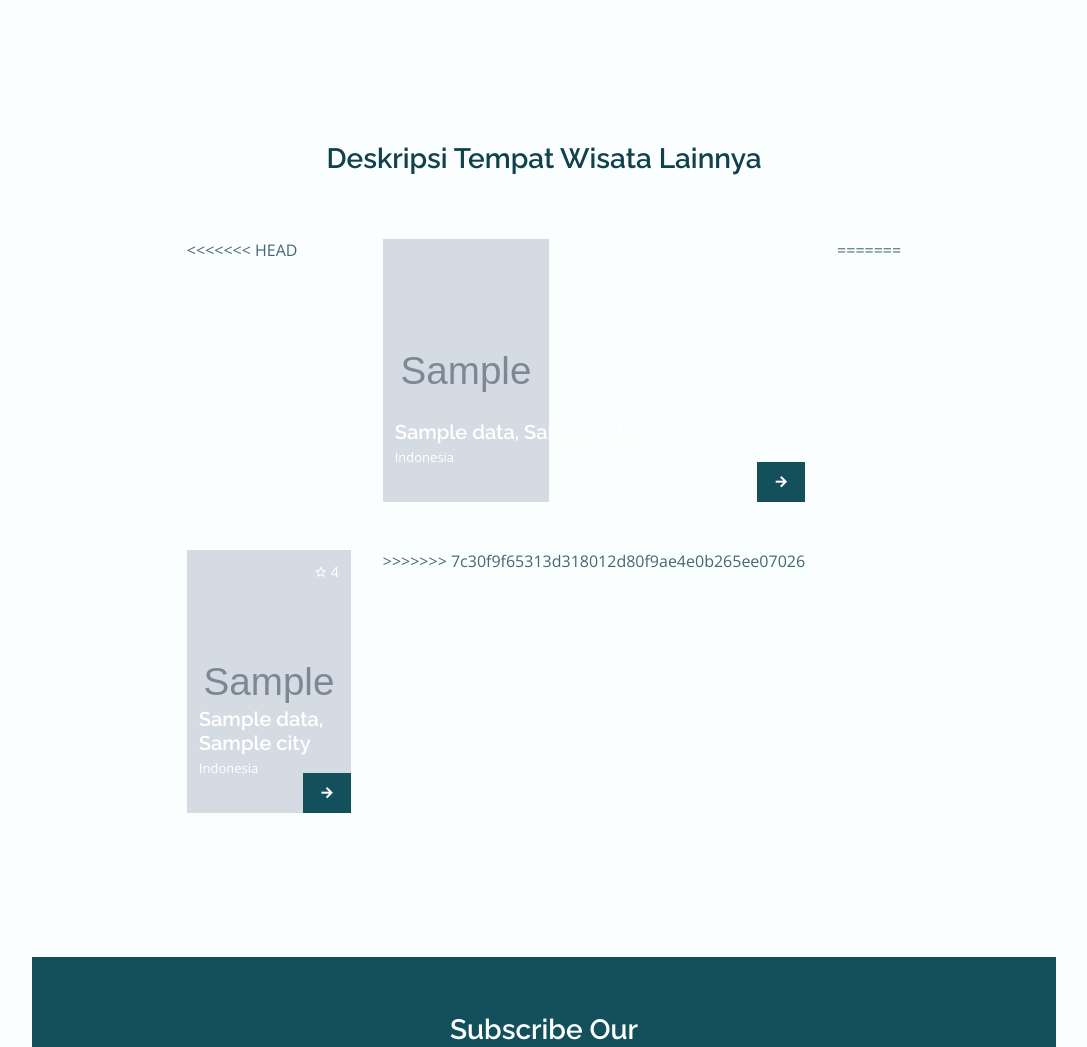
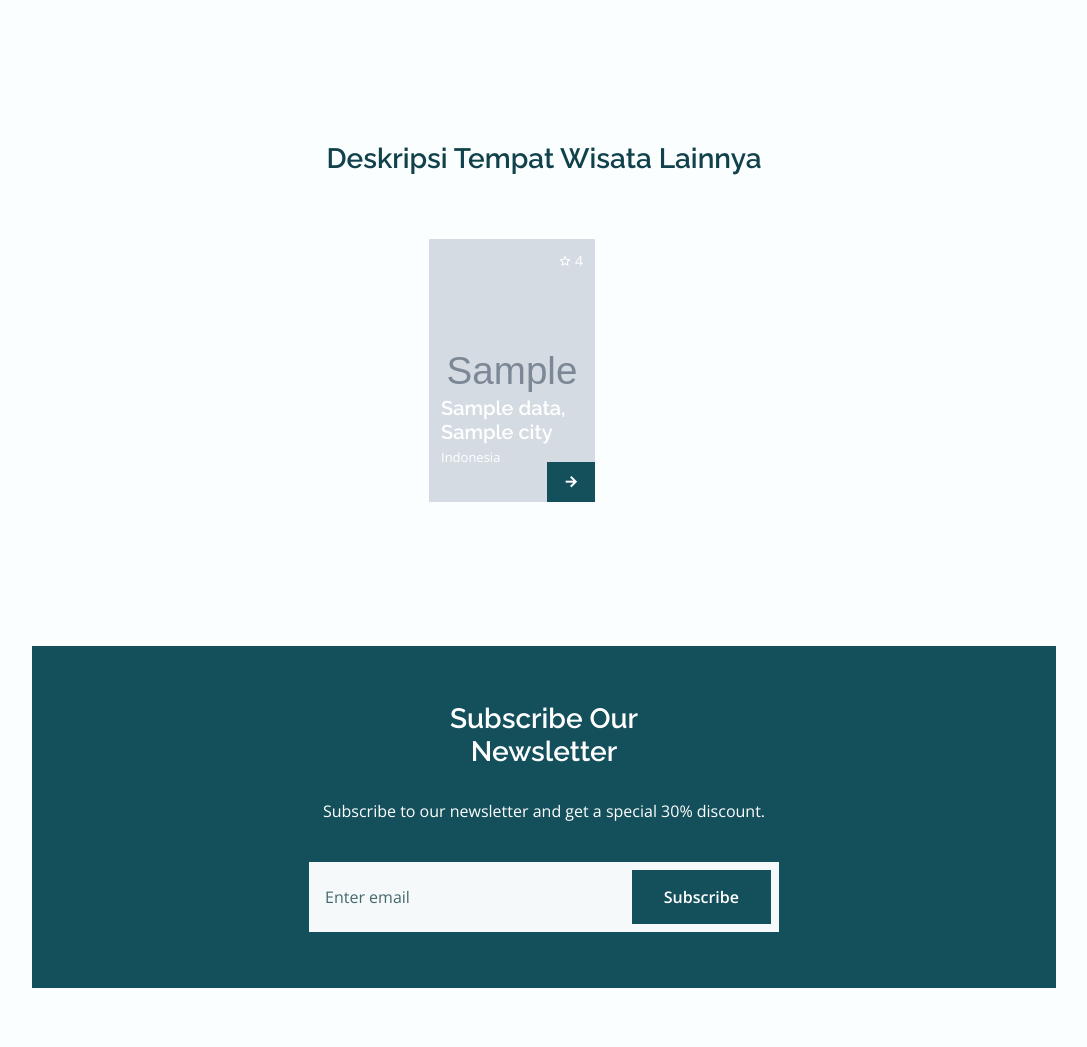
Before and after one commit to yudhistiradwiki/tictrav_django, a Django app: template pa_tictrav/tictrav/templates/desc.html in a window 1280 px wide. Shown: the part 1304-2351 px from the top of the page, without its empty margins (96-1183 px from the left). Run offline with Django 3.2, Linux system fonts and the light colour scheme; the template is opened without the code that fills it: most values are stand-ins (such as "Sample title", 1, 10 or a date in 2020); grey boxes marked "Sample" are stand-in pictures.

Commit message:
penambahan deskripsi

```diff
--- a/pa_tictrav/tictrav/templates/desc.html
+++ b/pa_tictrav/tictrav/templates/desc.html
@@ -173,11 +173,10 @@
                 <h2 class="section__title">Deskripsi tempat Wisata Lainnya</h2>
 
                 <div class="place__container container grid">
-<<<<<<< HEAD
                     <!--==================== PLACES CARD 1 ====================-->
                     {% for data in data %}
                     <div class="place__card">
-                        <img style= "width : 166px" src="{{data.img.url}}" alt="" class="place__img">
+                        <img style= "width : 166px"src="{{data.img.url}}" alt="" class="place__img">
 
                         <div class="place__content">
                             <span class="place__rating">
@@ -197,31 +196,6 @@
                         </button>
                     </div>
                     {% endfor %}
-=======
-                    {% for data in data %}
-                        <!--==================== PLACES CARD 1 ====================-->
-                        <div class="place__card">
-                            <img src="{{data.img.url}}" alt="" class="place__img" style="height: 263px;width: 163.88px;">
-
-                            <div class="place__content">
-                                <span class="place__rating">
-                                    <i class="ri-star-line place__rating-icon"></i>
-                                    <span class="place__rating-number">{{data.rating}}</span>
-                                </span>
-
-                                <div class="place__data">
-                                    <h3 class="place__title">{{data.place_name}}, {{data.city}}</h3>
-                                    <span class="place__subtitle">Indonesia</span>
-                                </div>
-                            </div>
-
-                            <button class="button button--flex place__button">
-                                <i class="ri-arrow-right-line"></i>
-                            </button>
-                        </div>
-                    {% endfor %}
-
->>>>>>> 7c30f9f65313d318012d80f9ae4e0b265ee07026
                 </div>
 
             </section>
--- a/pa_tictrav/tictrav/views.py
+++ b/pa_tictrav/tictrav/views.py
@@ -105,13 +105,8 @@
      return render(request, 'ticket.html')
 
 def desc(request):
-<<<<<<< HEAD
      data = models.TourismPlace.objects.all()
      return render(request, "desc.html", {'data':data})
-=======
-    data = models.TourismPlace.objects.all()
-    return render(request, 'desc.html',{'data':data})
->>>>>>> 7c30f9f65313d318012d80f9ae4e0b265ee07026
 
 def coba(request):
      return render(request, 'coba.html')
```
